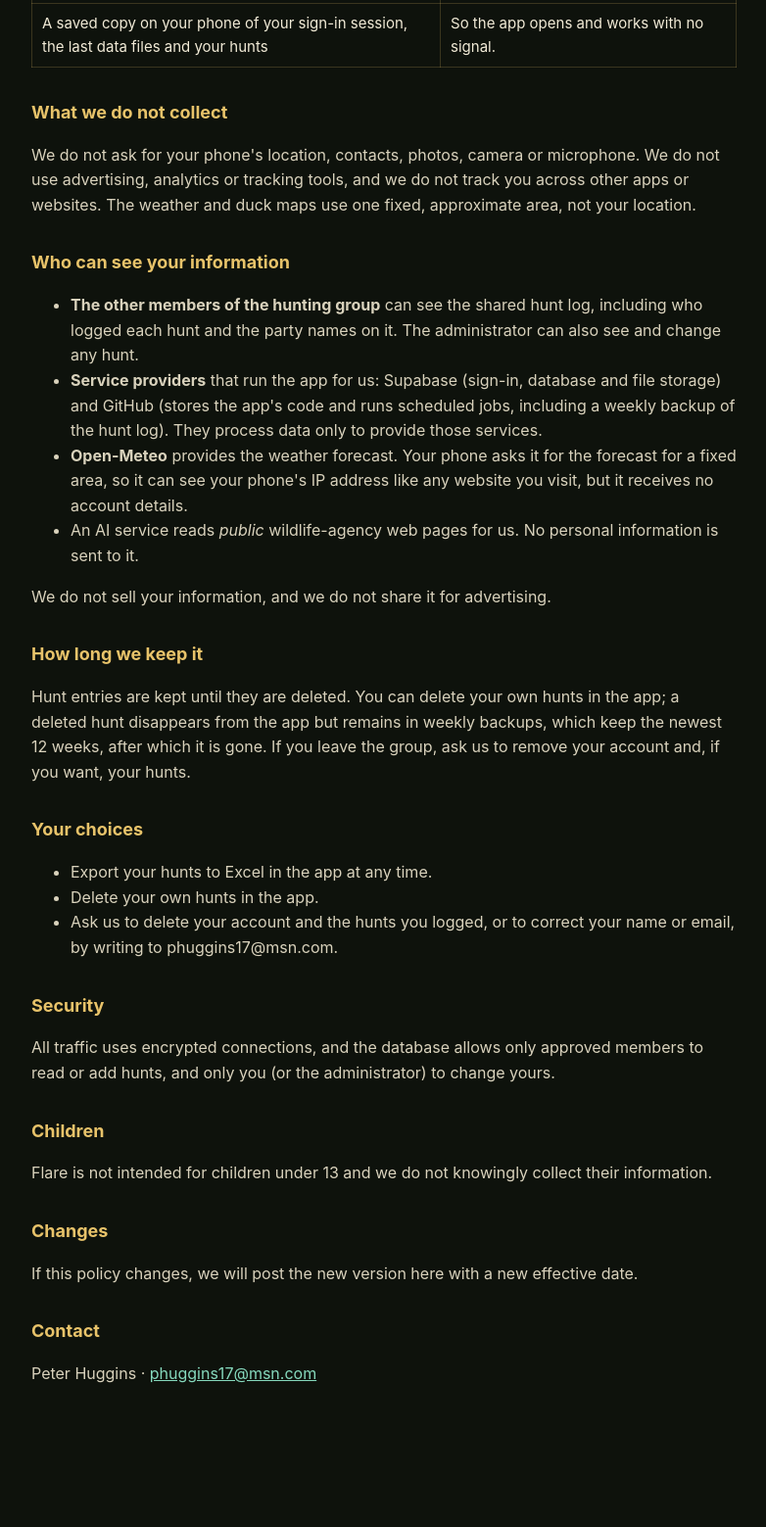
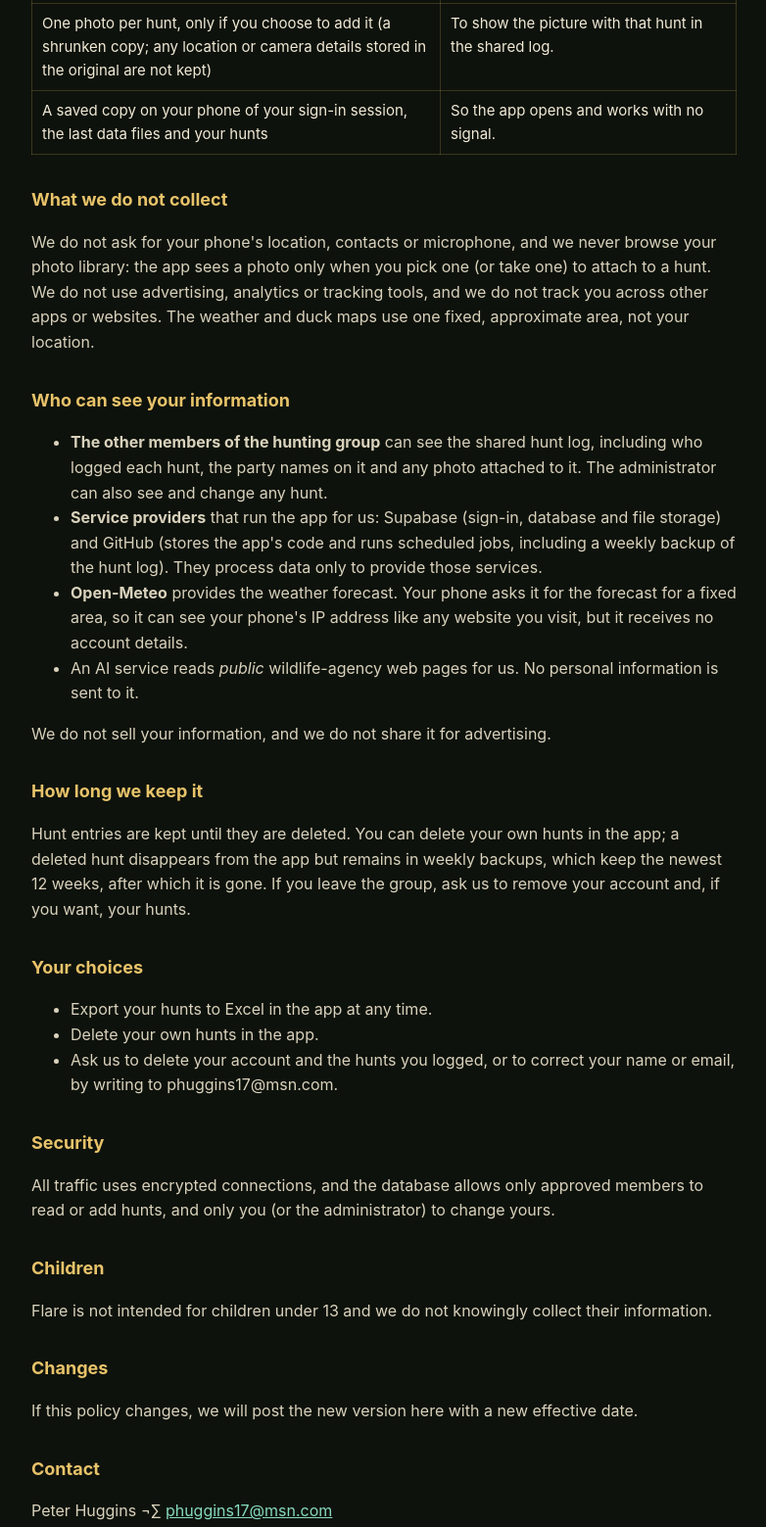
Before and after one commit to BlindSpotDucks/flare-privacy, a plain HTML site: page index.html in a window 1280 px wide. Shown: the part 532-2091 px from the top of the page at 98% size, without its empty margins (248-1030 px from the left). Before the commit the page ends 2028 px from the top, so only its background shows below. Drawn offline with Linux system fonts and the light colour scheme.

Commit message:
Revise privacy policy content in index.html
Updated privacy policy details regarding data collection and visibility.

```diff
--- a/index.html
+++ b/index.html
@@ -26,15 +26,16 @@
 <tr><td>Your email address and sign-in password (the password is stored only in scrambled form by our sign-in provider)</td><td>To let you sign in. The administrator creates your account.</td></tr>
 <tr><td>Your display name</td><td>To show who logged a shared hunt.</td></tr>
 <tr><td>Hunt log entries you create: date, start and end time, blind, field, spread, who hunted with you, ducks taken by species, notes, and the app's rating for that day</td><td>To keep the group's shared hunt log, show past hunts and "On this day", and let you export your data.</td></tr>
+<tr><td>One photo per hunt, only if you choose to add it (a shrunken copy; any location or camera details stored in the original are not kept)</td><td>To show the picture with that hunt in the shared log.</td></tr>
 <tr><td>A saved copy on your phone of your sign-in session, the last data files and your hunts</td><td>So the app opens and works with no signal.</td></tr>
 </table>
 
 <h2>What we do not collect</h2>
-<p>We do not ask for your phone's location, contacts, photos, camera or microphone. We do not use advertising, analytics or tracking tools, and we do not track you across other apps or websites. The weather and duck maps use one fixed, approximate area, not your location.</p>
+<p>We do not ask for your phone's location, contacts or microphone, and we never browse your photo library: the app sees a photo only when you pick one (or take one) to attach to a hunt. We do not use advertising, analytics or tracking tools, and we do not track you across other apps or websites. The weather and duck maps use one fixed, approximate area, not your location.</p>
 
 <h2>Who can see your information</h2>
 <ul>
-<li><b>The other members of the hunting group</b> can see the shared hunt log, including who logged each hunt and the party names on it. The administrator can also see and change any hunt.</li>
+<li><b>The other members of the hunting group</b> can see the shared hunt log, including who logged each hunt, the party names on it and any photo attached to it. The administrator can also see and change any hunt.</li>
 <li><b>Service providers</b> that run the app for us: Supabase (sign-in, database and file storage) and GitHub (stores the app's code and runs scheduled jobs, including a weekly backup of the hunt log). They process data only to provide those services.</li>
 <li><b>Open-Meteo</b> provides the weather forecast. Your phone asks it for the forecast for a fixed area, so it can see your phone's IP address like any website you visit, but it receives no account details.</li>
 <li>An AI service reads <i>public</i> wildlife-agency web pages for us. No personal information is sent to it.</li>
@@ -61,7 +62,7 @@
 <p>If this policy changes, we will post the new version here with a new effective date.</p>
 
 <h2>Contact</h2>
-<p>Peter Huggins · <a href="mailto:phuggins17@msn.com">phuggins17@msn.com</a></p>
+<p>Peter Huggins ¬∑ <a href="mailto:phuggins17@msn.com">phuggins17@msn.com</a></p>
 </main>
 </body>
 </html>
```
